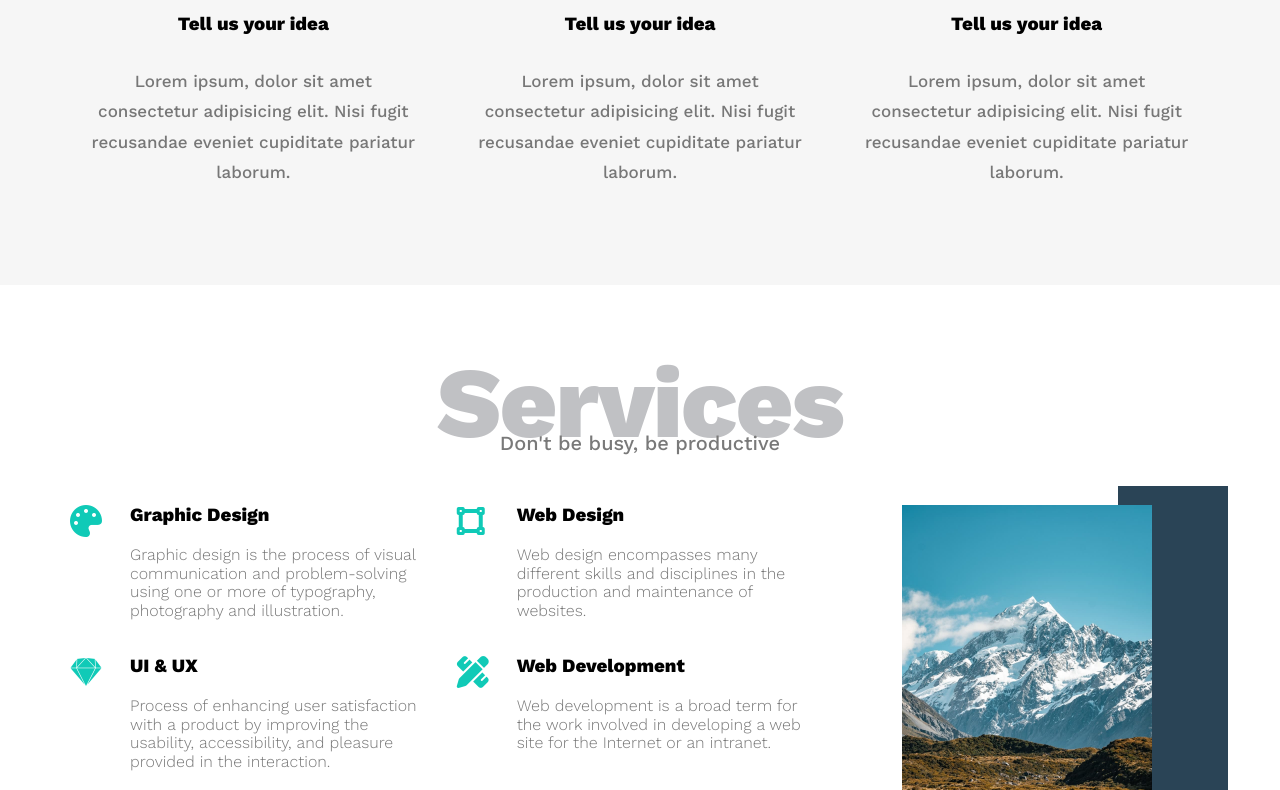
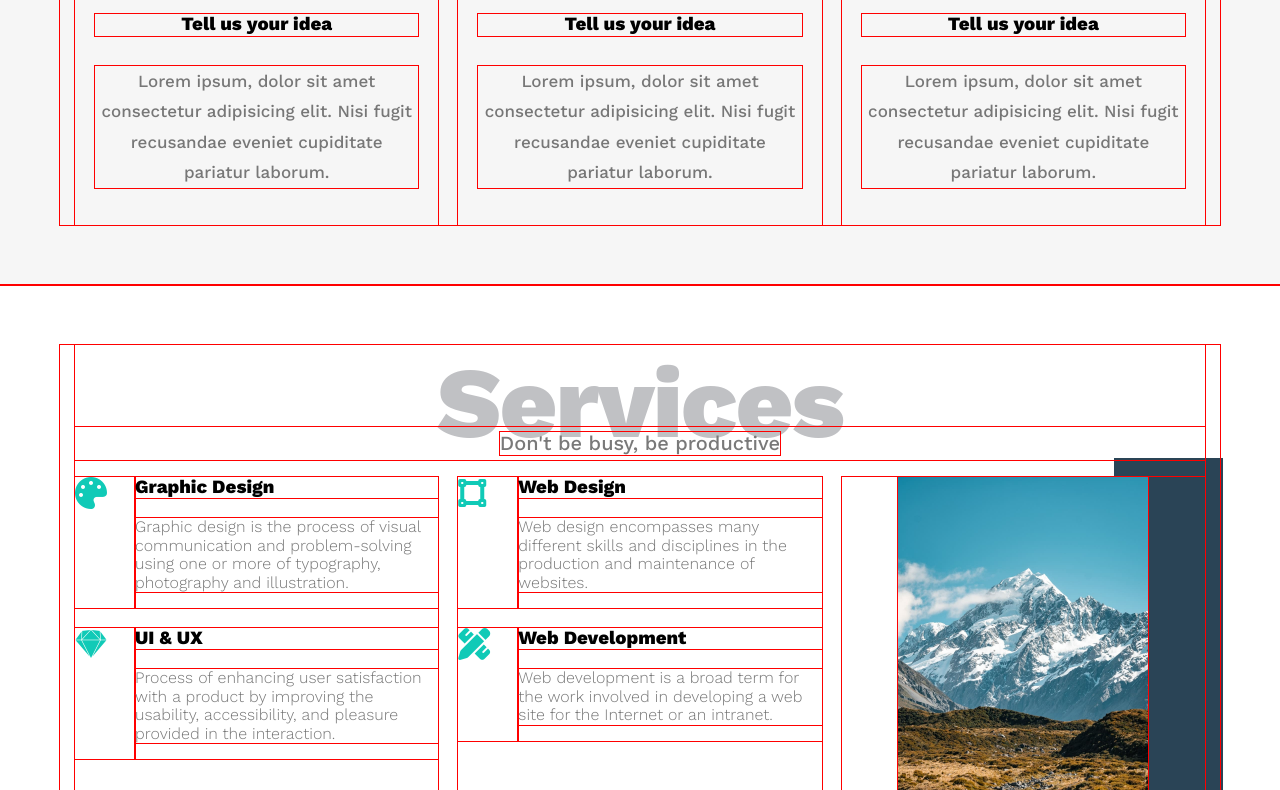
Before and after one commit to iraqianDev/iraqianDev.github.io, a plain HTML site: page project_one/index.html in a window 1280 px wide. Shown: the part 962-1752 px from the top of the page. Drawn offline with nearby package versions, Linux system fonts and the light colour scheme.

Commit message:
update again

```diff
--- a/css/css_project.css
+++ b/css/css_project.css
@@ -418,6 +418,7 @@ body {
   padding-top: 60px;
   padding-bottom: 60px;
   background-color: #f6f6f6;
+  width: 100%;
 }
 
 .contact .info {
@@ -438,6 +439,14 @@ body {
   font-weight: 800;
   color: var(--main-color);
   text-decoration: none;
+}
+@media (max-width: 380px) {
+  .contact .info .link {
+    font-size: 20px;
+  }
+  .contact .info .label {
+    font-size: 20px;
+  }
 }
 .contact .info .social {
   display: flex;
@@ -463,3 +472,6 @@ body {
   font-weight: bold;
 }
 /* footer */
+* {
+  outline: red 1px solid;
+}
--- a/project_one/css/css_project.css
+++ b/project_one/css/css_project.css
@@ -64,19 +64,19 @@ body {
 /* Small */
 @media (min-width: 768px) {
   .container {
-    width: 750px;
+    width: 730px;
   }
 }
 /* Medium */
 @media (min-width: 992px) {
   .container {
-    width: 970px;
+    width: 940px;
   }
 }
 /* Large */
 @media (min-width: 1200px) {
   .container {
-    width: 1170px;
+    width: 1160px;
   }
 }
 /* End Global Rules */
@@ -90,17 +90,18 @@ body {
   margin: 0;
 }
 .special-heading + p {
-  margin: -28px 0 0;
+  margin: -28px auto;
   text-align: center;
   font-size: 20px;
   color: #797979;
+  width: fit-content;
 }
 @media (max-width: 767px) {
   .special-heading {
     font-size: 60px;
   }
   .special-heading + p {
-    margin: -20px;
+    margin: -20px auto;
   }
 }
 /* special */
@@ -417,6 +418,7 @@ body {
   padding-top: 60px;
   padding-bottom: 60px;
   background-color: #f6f6f6;
+  width: 100%;
 }
 
 .contact .info {
@@ -437,6 +439,14 @@ body {
   font-weight: 800;
   color: var(--main-color);
   text-decoration: none;
+}
+@media (max-width: 380px) {
+  .contact .info .link {
+    font-size: 20px;
+  }
+  .contact .info .label {
+    font-size: 20px;
+  }
 }
 .contact .info .social {
   display: flex;
@@ -462,3 +472,6 @@ body {
   font-weight: bold;
 }
 /* footer */
+* {
+  outline: red 1px solid;
+}
```
